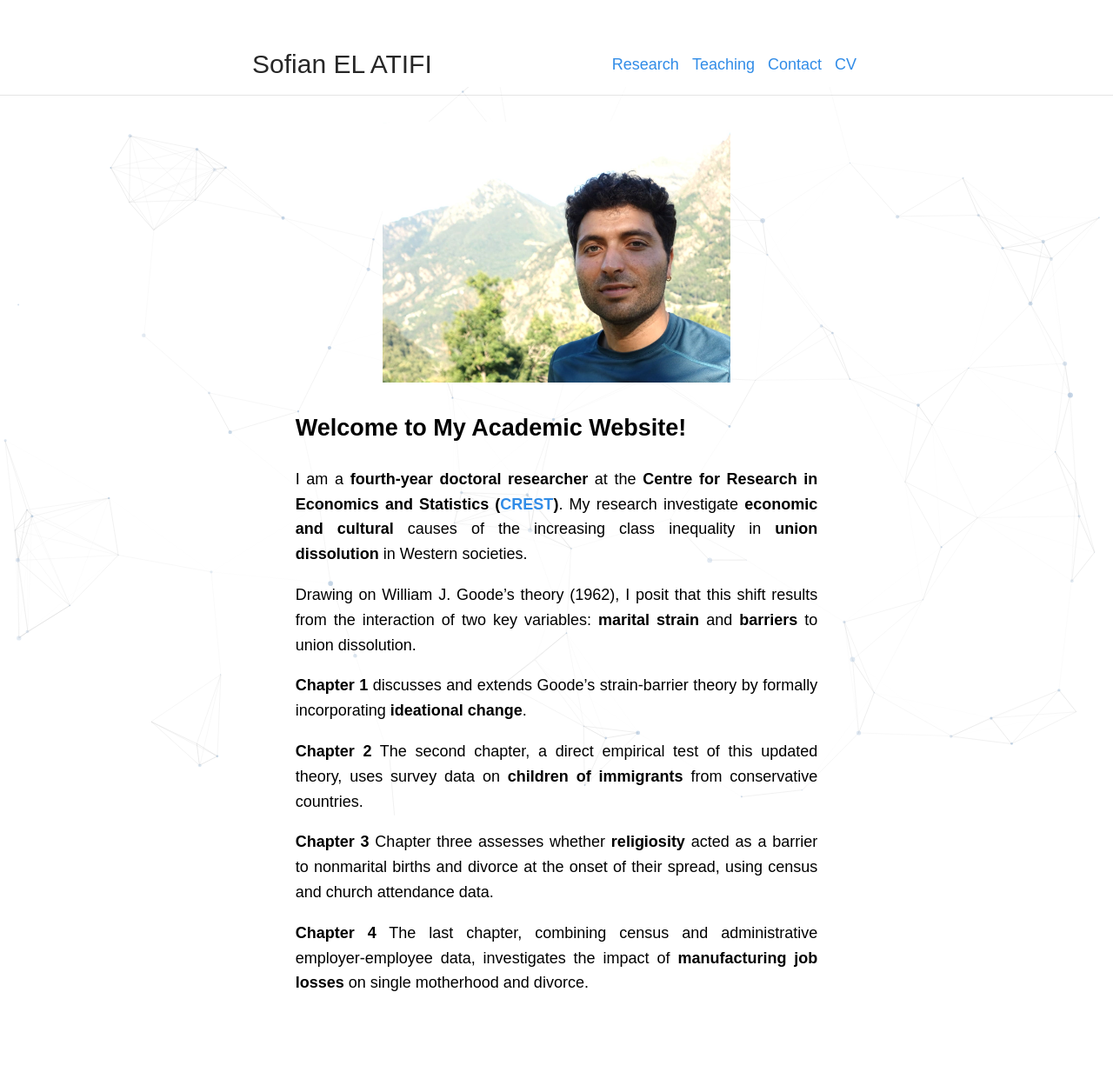
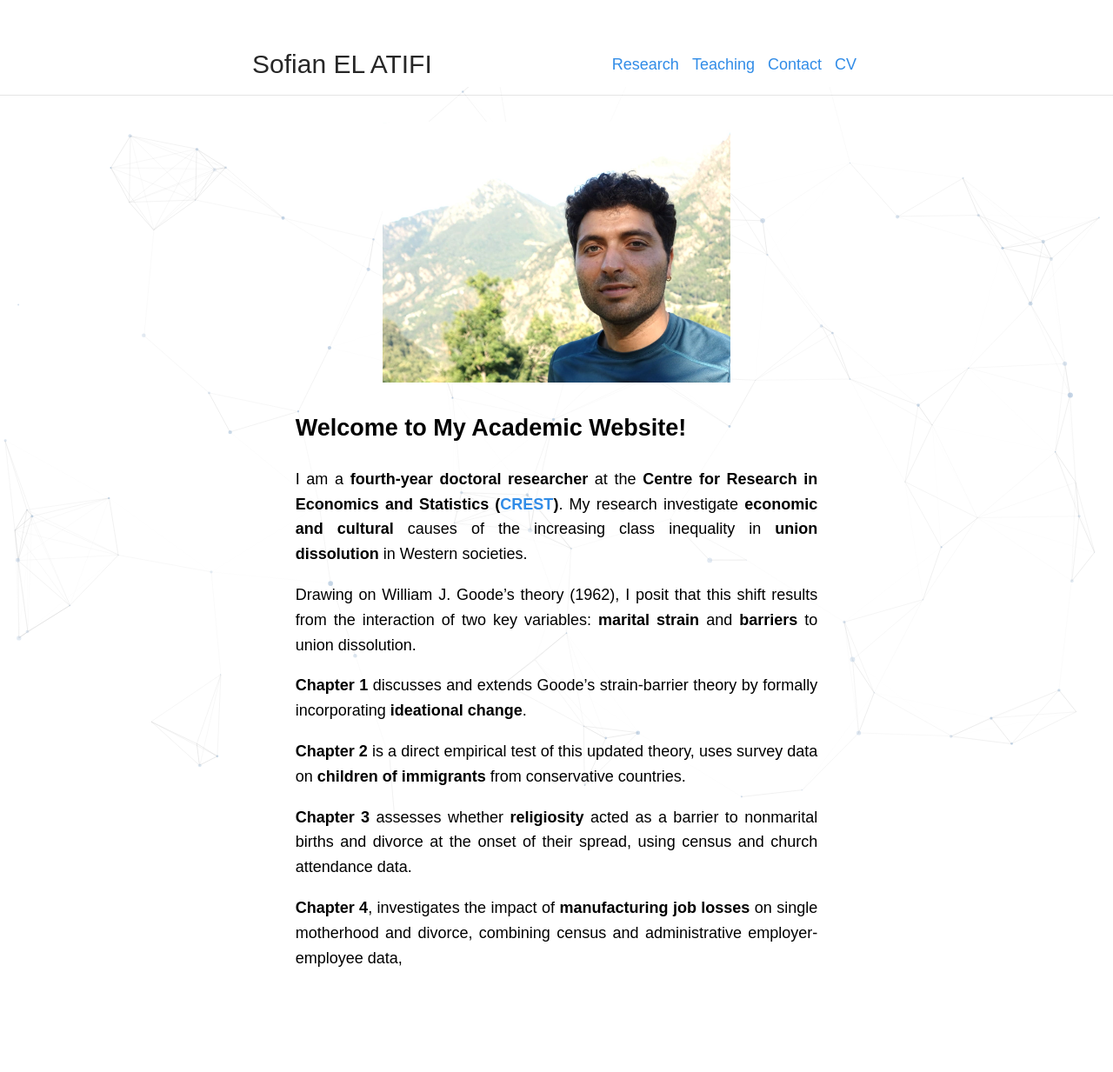
Before and after one commit to sofianelatifi/sofianelatifi.github.io, a Jekyll site: the page built from index.md, in a window 1280 px wide. Shown: the whole page at 87% size. Built offline with Jekyll 4.4.1, drawn with Linux system fonts in a browser that asks for light colours; after the commit the page ends 1204 px from its top, so only the background shows below that.

Commit message:
Update index.md

```diff
--- a/index.md
+++ b/index.md
@@ -37,8 +37,8 @@ Drawing on William J. Goode’s theory (1962), I posit that this shift results f
 
 **Chapter 1** discusses and extends Goode’s strain-barrier theory by formally incorporating **ideational change**.
 
-**Chapter 2** The second chapter, a direct empirical test of this updated theory, uses survey data on **children of immigrants** from conservative countries.
+**Chapter 2** is a direct empirical test of this updated theory, uses survey data on **children of immigrants** from conservative countries.
 
-**Chapter 3** Chapter three assesses whether **religiosity** acted as a barrier to nonmarital births and divorce at the onset of their spread, using census and church attendance data.
+**Chapter 3** assesses whether **religiosity** acted as a barrier to nonmarital births and divorce at the onset of their spread, using census and church attendance data.
 
-**Chapter 4** The last chapter, combining census and administrative employer-employee data, investigates the impact of **manufacturing job losses** on single motherhood and divorce.
+**Chapter 4**, investigates the impact of **manufacturing job losses** on single motherhood and divorce, combining census and administrative employer-employee data,
```
